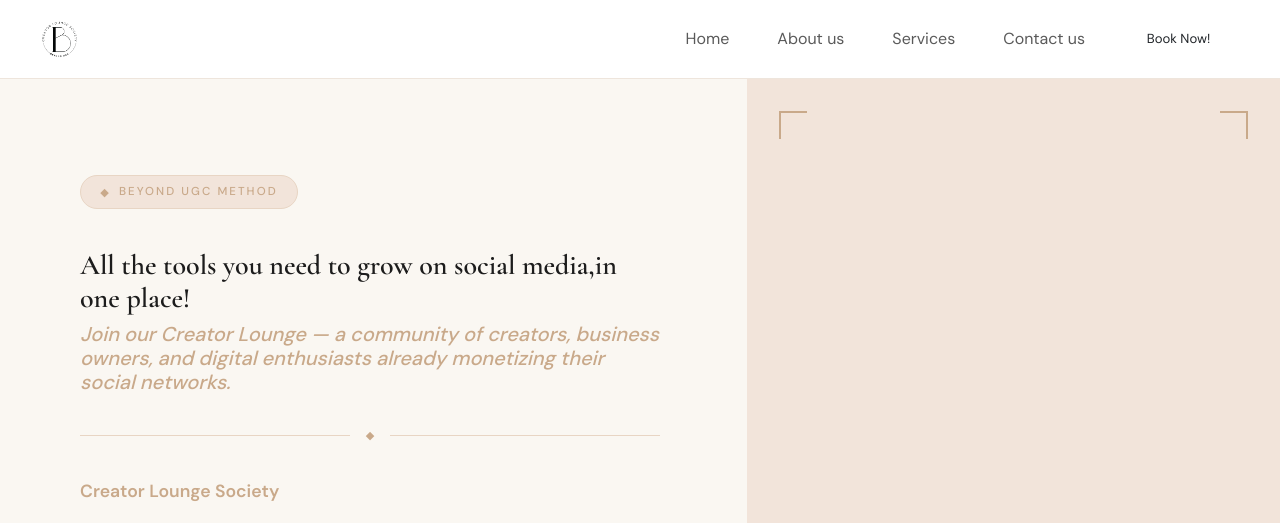
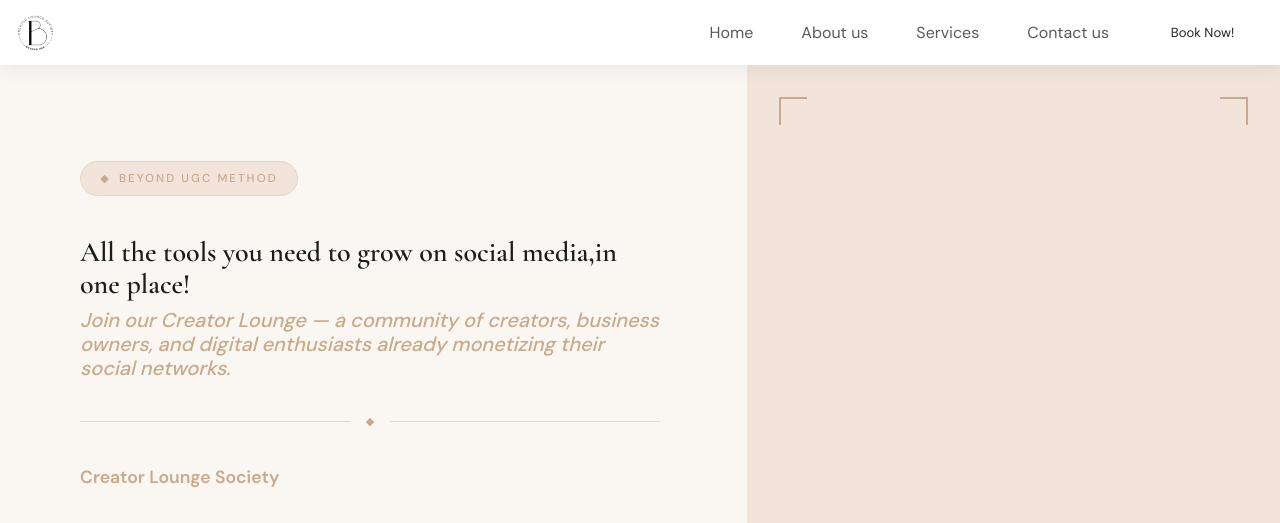
Before and after one commit to dfparrat/Beyond_UGC, a plain HTML site: page index.html in a window 1280 px wide. Shown: the top 523 px of the page. Drawn offline with nearby package versions, Linux system fonts and the light colour scheme.

Commit message:
Add files via upload
Updating styling and fixed Header menu

```diff
--- a/CSS/SVEstilos.css
+++ b/CSS/SVEstilos.css
@@ -111,15 +111,27 @@ h1, h2, h3 {
 }
 
 /* === NAVBAR ==================================== */
+/* Garantía de que sticky funcione */
 .navbar-custom {
-  background: var(--white);
-  border-bottom: 1px solid var(--border);
-  padding: 0.9rem 1.5rem;
-  min-height: 68px;
-  display: flex;
-  align-items: center;
+  position: sticky;
+  top: 0;
+  z-index: 1030;
+  background: white;
+  box-shadow: 0 2px 20px rgba(0, 0, 0, 0.08);
+  transition: all 0.3s ease;
+}
+.navbar-custom.scrolled {
+  padding: 5px 0;
+  background: rgba(255, 255, 255, 0.98);
+  backdrop-filter: blur(10px);
+  box-shadow: 0 4px 30px rgba(0, 0, 0, 0.1);
+  z-index: 1040; /* extra */
 }
 
+/* Si encuentras que el contenido queda pegado al header, añade esto: */
+.first-section {
+  padding-top: 20px;
+}
 .logo-img {
   height: calc(68px - 1.8rem); /* 68px - (0.9rem * 2) = ~40px */
   width: auto;
--- a/JS/SVBackEnd.js
+++ b/JS/SVBackEnd.js
@@ -24,6 +24,20 @@
     });
 })();
 
+// Cambiar estilo del navbar al hacer scroll (optimizado)
+let scrollTimeout;
+window.addEventListener('scroll', function() {
+  if (scrollTimeout) return;
+  scrollTimeout = requestAnimationFrame(() => {
+    const navbar = document.querySelector('.navbar-custom');
+    if (window.scrollY > 50) {
+      navbar.classList.add('scrolled');
+    } else {
+      navbar.classList.remove('scrolled');
+    }
+    scrollTimeout = null;
+  });
+});
 
 // === POPUP FUNCTIONALITY ======================
 document.addEventListener('DOMContentLoaded', function () {
```
